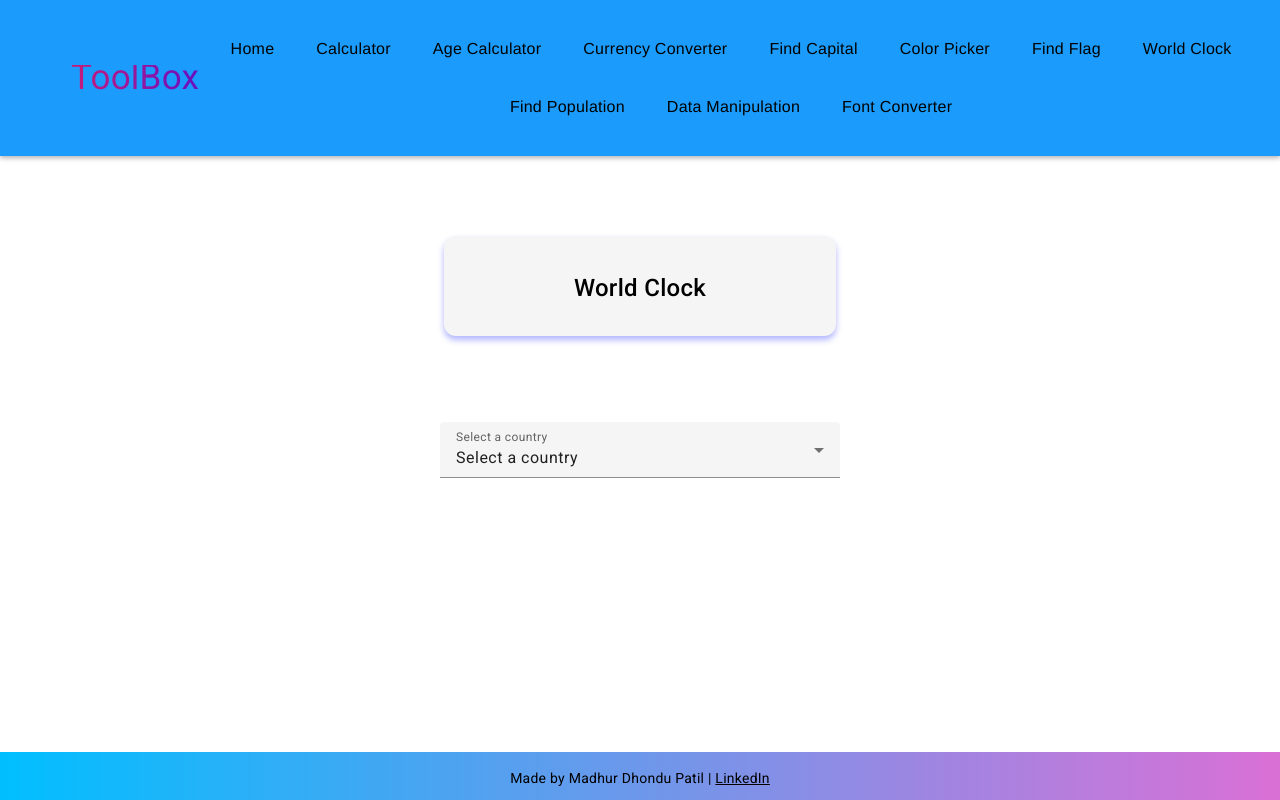
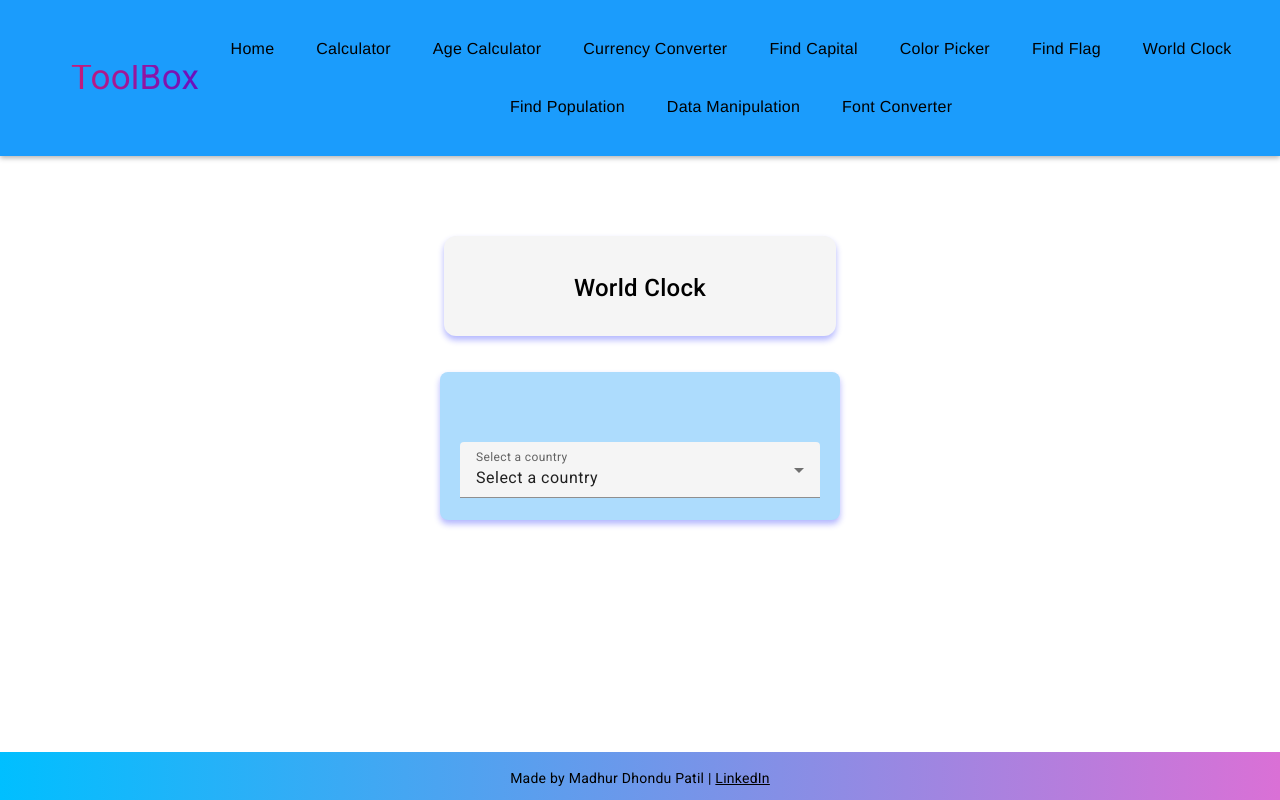
Before and after one commit to madhurpatilofficial/ToolBox, an Angular app: page /worldclock in a window 1280 px wide. Built offline with nearby package versions, Linux system fonts and the light colour scheme.

Commit message:
Color Changes, UI Changes

```diff
--- a/src/app/components/calculator/calculator.component.css
+++ b/src/app/components/calculator/calculator.component.css
@@ -3,7 +3,7 @@
   padding: 50px;
   background: #BDE0FE;
   border-radius: 10px;
-  box-shadow: 0 0 10px rgba(0, 0, 0, 0.3);
+  box-shadow: 0 4px 6px rgb(0 14 252 / 30%);
   overflow: hidden;
 }
 
@@ -36,11 +36,7 @@
 
 .input-display,
 .output-display {
-  background: linear-gradient(
-    90deg,
-    rgb(133, 176, 255) 0%,
-    rgb(133, 176, 255)100%
-  );
+  background: #25CCF7;
   padding: 20px;
   border-radius: 5px;
   margin-bottom: 20px;
--- a/src/app/components/currencyconverter/currencyconverter.component.css
+++ b/src/app/components/currencyconverter/currencyconverter.component.css
@@ -41,7 +41,8 @@
   padding: 30px;
   background: #addcfd;
   border-radius: 8px;
-  box-shadow: 0 0 20px rgba(0, 0, 0, 0.2);
+  /* box-shadow: 0 0 20px rgba(0, 0, 0, 0.2); */
+  box-shadow: 0 4px 6px rgb(0 14 252 / 30%);
   color: #000000;
 }
 
--- a/src/app/components/findcapital/findcapital.component.css
+++ b/src/app/components/findcapital/findcapital.component.css
@@ -53,7 +53,7 @@
   background: #addcfd;
   color: #000000;
   border-radius: 8px;
-  box-shadow: 0 4px 8px rgba(0, 0, 0, 0.3);
+  box-shadow: 0 4px 6px rgb(0 14 252 / 30%);
   font-weight: bold;
 }
 
--- a/src/app/components/findflag/findflag.component.css
+++ b/src/app/components/findflag/findflag.component.css
@@ -3,11 +3,12 @@
 /* Container styles */
 div {
   max-width: 600px;
-  margin: 20px auto;
+  margin: 60px auto;
   padding: 20px;
   border: 1px solid #ddd;
   border-radius: 12px;
-  box-shadow: 0 0 10px rgba(0, 0, 0, 0.3);
+  /* box-shadow: 0 0 10px rgba(0, 0, 0, 0.3); */
+  box-shadow: 0 4px 6px rgb(0 14 252 / 30%);
   background-color: #addcfd;
   color: #000000;
   display: flex;
--- a/src/app/components/fonts/fonts.component.css
+++ b/src/app/components/fonts/fonts.component.css
@@ -11,7 +11,7 @@ body {
   padding: 20px;
   background-color: #f8f9fa;
   border-radius: 8px;
-  box-shadow: 0px 0px 10px rgba(0, 0, 0, 0.3);
+  box-shadow: 0 4px 6px rgb(0 14 252 / 30%);
   text-align: center;
 }
 
--- a/src/app/components/navbar/navbar.component.css
+++ b/src/app/components/navbar/navbar.component.css
@@ -26,7 +26,7 @@ html {
 }
 
 nav {
-  background: #1b9cfc;
+  background: #1B9CFC;
   overflow: hidden;
   display: flex;
   justify-content: space-between;
--- a/src/app/components/world-clock/world-clock.component.css
+++ b/src/app/components/world-clock/world-clock.component.css
@@ -1,3 +1,5 @@
+
+
 .world-clock {
   font-family: Arial, sans-serif;
   text-align: center;
@@ -143,3 +145,39 @@ h2 {
   text-align: center;
   margin-top: 20px;
 }
+
+@media (min-width: 768px) {
+  .custom-width {
+    width: 90%; /* Reduce the width of the select field for large screens */
+  }
+
+  .background-container {
+    align-items: center;
+    text-align: center;
+    width: 400px;
+    margin: 20px auto;
+    background: #addcfd;
+    color: #000000;
+    border-radius: 8px;
+    box-shadow: 0 4px 6px rgb(0 14 252 / 30%);
+    font-weight: bold;
+  }
+}
+
+@media (max-width: 767px) {
+  .background-container {
+    width: 90%;
+    align-items: center;
+    text-align: center;
+    margin: 20px auto;
+    background: #addcfd;
+    color: #000000;
+    border-radius: 8px;
+    box-shadow: 0 4px 6px rgb(0 14 252 / 30%);
+    font-weight: bold;
+  }
+
+  .custom-width {
+    width: 90%;
+  }
+}
--- a/src/app/components/world-clock/world-clock.component.html
+++ b/src/app/components/world-clock/world-clock.component.html
@@ -3,17 +3,15 @@
     <h2>World Clock</h2>
   </div>
 
+  <div class="background-container">
     <div class="world-clock">
-    <mat-form-field appearance="fill" class="custom-width" class="custom-width">
+      <mat-form-field appearance="fill" class="custom-width">
         <mat-label>Select a country</mat-label>
-      <mat-select
-        [(ngModel)]="selectedCountryCode"
-        (selectionChange)="onCountryChange()"
-      >
+        <mat-select [(ngModel)]="selectedCountryCode" (selectionChange)="onCountryChange()">
           <mat-option value="">Select a country</mat-option>
-        <mat-option *ngFor="let country of countries" [value]="country.code">{{
-          country.name
-        }}</mat-option>
+          <mat-option *ngFor="let country of countries" [value]="country.code">
+            {{ country.name }}
+          </mat-option>
         </mat-select>
       </mat-form-field>
 
@@ -22,21 +20,15 @@
         <div class="clock">
           <div
             class="hour-hand"
-          [style.transform]="
-            'rotate(' + getHourRotation(currentTime.time) + 'deg)'
-          "
+            [style.transform]="'rotate(' + getHourRotation(currentTime.time) + 'deg)'"
           ></div>
           <div
             class="minute-hand"
-          [style.transform]="
-            'rotate(' + getMinuteRotation(currentTime.time) + 'deg)'
-          "
+            [style.transform]="'rotate(' + getMinuteRotation(currentTime.time) + 'deg)'"
           ></div>
           <div
             class="second-hand"
-          [style.transform]="
-            'rotate(' + getSecondRotation(currentTime.time) + 'deg)'
-          "
+            [style.transform]="'rotate(' + getSecondRotation(currentTime.time) + 'deg)'"
           ></div>
           <div class="hour-markers">
             <div class="hour-marker" *ngFor="let hour of hourMarkers"></div>
@@ -51,3 +43,5 @@
       </div>
     </div>
   </div>
+
+</div>
```
Lines whose indentation alone changed are shown as unchanged.
